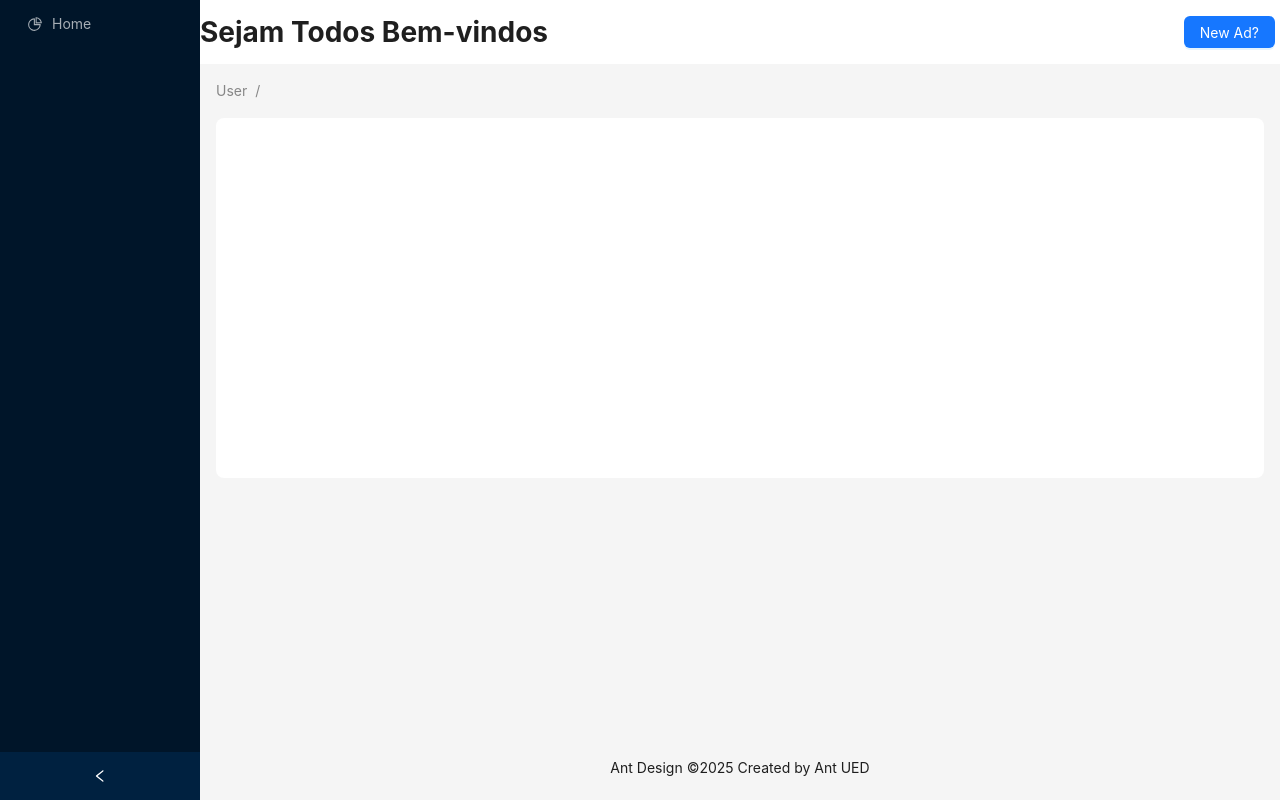
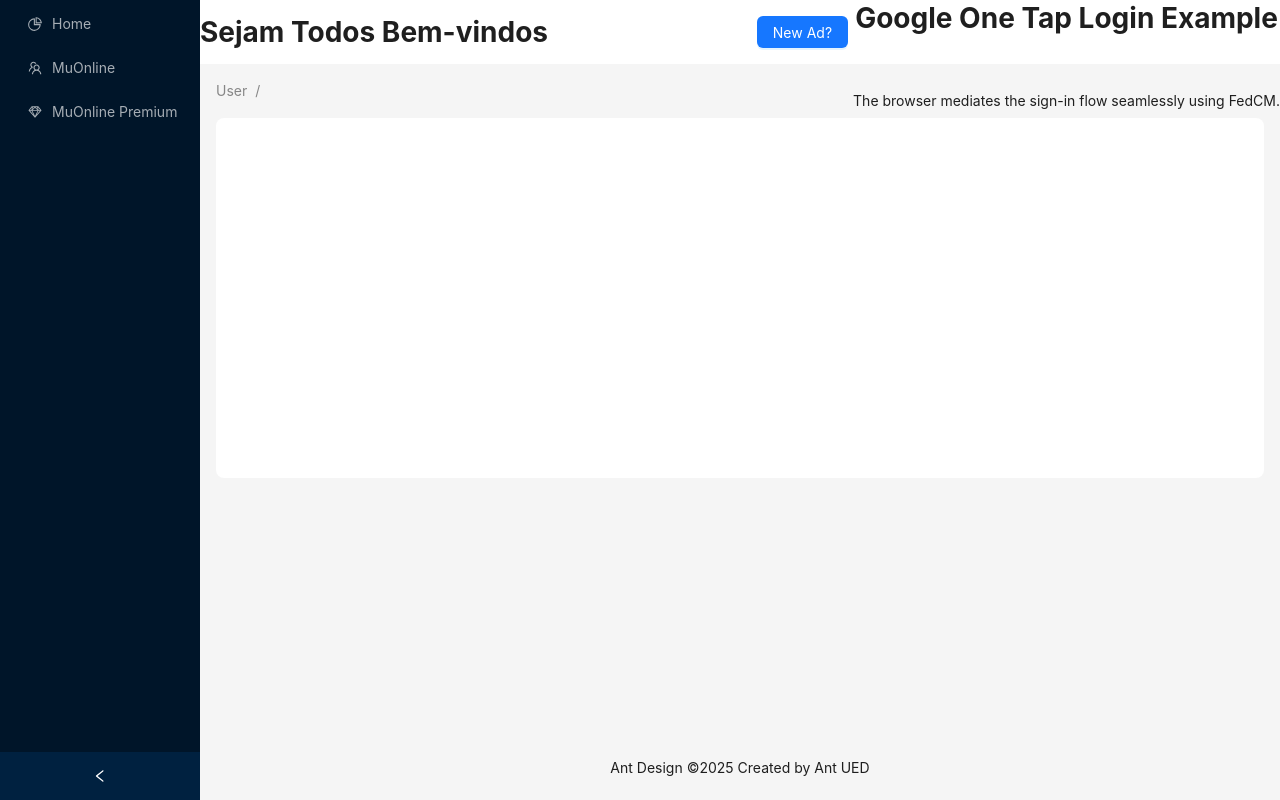
Before and after one commit to cvrafael/ads-mo, a React (Vite) app in the folder frontend/: page / in a window 1280 px wide. Built offline with nearby package versions, Linux system fonts and the light colour scheme; no server answers.

Commit message:
Google OAuth

```diff
--- a/frontend/src/App.jsx
+++ b/frontend/src/App.jsx
@@ -1,7 +1,7 @@
 import React,{useState} from 'react'
 import { Routes, Route } from "react-router";
-import { GoogleOAuthProvider } from '@react-oauth/google';
-import { GoogleLogin } from '@react-oauth/google';
+import { GoogleOAuthProvider, useGoogleOneTapLogin } from "@react-oauth/google";
+import GoogleLogin from './pages/Login/Login.jsx'
 import {jwtDecode} from "jwt-decode";
 import Main from "./core/MainPage.jsx";
 import Ads from "./pages/Ads/Ads.jsx";
@@ -14,23 +14,18 @@ import NotExists from "./components/NotExists/NotExists.jsx";
 import PremiumAds from './pages/PremiumAds/PremiumAds.jsx';
 import PixMercadoPago from './components/PixMercadoPago/PixMercadoPago.jsx';
 import Administrator from './pages/Administrator/Administrator.jsx';
-
+const clientId = import.meta.env.VITE_GOOGLE_CLIENT_ID;
 const App = () => {
   // const [isLogin, clients, isAdmin ] = useAuth();
   const [oauthGoogle, setOauthGoogle] = useState([]);
   console.log('datas',oauthGoogle)
 
   return (
-    <GoogleOAuthProvider clientId={import.meta.env.VITE_GOOGLE_CLIENT_ID}>
+     <GoogleOAuthProvider clientId={clientId}>
+
+
       <Routes>
-        <Route path="/" element={<Main GoogleLogin={
-                                                    <GoogleLogin
-                                                      onSuccess={(credentialResponse)=>{
-                                                      console.log(credentialResponse)
-                                                      console.log('datas',setOauthGoogle(jwtDecode(credentialResponse.credential)))
-                                                    }}
-                                                    onError={()=> console.log("Login Failed!")}
-                                                    />} oauthGoogle={oauthGoogle.email_verified} />
+        <Route path="/" element={<Main GoogleLogin={<GoogleLogin />} />
                                 }>
           {/* <Route path="/" element={<Ads />} />
         <Route path="/ads" element={<Ads  />} />
@@ -43,7 +38,8 @@ const App = () => {
           <Route path="/*" element={<NotExists />} />
         </Route>
       </Routes>
-    </GoogleOAuthProvider>
+      </GoogleOAuthProvider>
+
   )
 }
 
--- a/frontend/src/core/MainPage.jsx
+++ b/frontend/src/core/MainPage.jsx
@@ -13,7 +13,7 @@ import { Breadcrumb, Layout, Menu, theme, Flex, Image } from 'antd';
 const { Header, Content, Footer, Sider } = Layout;
 
 // const App = ({ avatar, isLogin, token, userEmail, isAdmin }) => {
-const App = ({ GoogleLogin, oauthGoogle }) => {
+const App = ({ GoogleLogin }) => {
 
 function getItem(label, key, icon, children) {
   return {
@@ -26,8 +26,8 @@ function getItem(label, key, icon, children) {
 
 const items = [
   getItem(<Link to={"/"}>Home</Link>, '100', <PieChartOutlined />),
-  oauthGoogle? getItem(<Link to={"/ads"}>MuOnline</Link>, 'sub2', <TeamOutlined />,): '',
-  oauthGoogle?getItem(<Link to={"/premium"}>MuOnline Premium</Link>, '200', <SketchOutlined />,): '',
+  getItem(<Link to={"/ads"}>MuOnline</Link>, 'sub2', <TeamOutlined />,),
+  getItem(<Link to={"/premium"}>MuOnline Premium</Link>, '200', <SketchOutlined />,),
   // isAdmin? getItem(<Link to={"/admin"}>Administrator</Link>, '300', <SketchOutlined />,): "",
 ];
 
@@ -83,7 +83,7 @@ const items = [
               },
               {
                 // title: `${userEmail}`,
-                title: `${oauthGoogle ? oauthGoogle?.email: ''}`,
+                title: `${''}`,
               },
             ]}
           >
--- a/frontend/src/main.jsx
+++ b/frontend/src/main.jsx
@@ -1,13 +1,17 @@
 import React from "react";
 import ReactDOM from "react-dom/client";
+import { GoogleOAuthProvider } from '@react-oauth/google';
 import { BrowserRouter } from "react-router";
 import App from './App.jsx';
 import "./index.css";
 
+const clientId = import.meta.env.VITE_GOOGLE_CLIENT_ID;
 const root = document.getElementById("root");
 
 ReactDOM.createRoot(root).render(
   <BrowserRouter>
-    <App />
+    <GoogleOAuthProvider clientId={clientId}>
+      <App />
+    </GoogleOAuthProvider>
   </BrowserRouter>
 );
--- /dev/null
+++ b/frontend/src/pages/Login/Login.jsx
@@ -0,0 +1,51 @@
+import React, { useState } from "react";
+import { useGoogleOneTapLogin } from "@react-oauth/google";
+import { jwtDecode } from "jwt-decode";
+
+const Login = () => {
+
+  // State to store user profile information
+  const [userProfile, setUserProfile] = useState(null);
+
+  useGoogleOneTapLogin({
+    onSuccess: (credentialResponse) => {
+      console.log("Login successful:", credentialResponse);
+
+      // Decode the user's JWT token to extract profile information
+      const decoded = jwtDecode(credentialResponse.credential);
+      console.log("Decoded Token:", decoded);
+
+      // Update the user profile state
+      setUserProfile({
+        name: decoded.name,
+        email: decoded.email,
+        picture: decoded.picture,
+      });
+    },
+    onError: () => {
+      console.log("Login failed");
+    },
+    use_fedcm_for_prompt: false, // Enable the browser to mediate the sign-in flow
+  });
+
+  return (
+      <div style={{ textAlign: "center", marginTop: "50px" }}>
+        <h1>Google One Tap Login Example</h1>
+        {userProfile ? (
+          // Display user profile information after login
+          <div style={{ marginTop: "20px" }}>
+            <img
+              src={userProfile.picture}
+              alt="Profile"
+              style={{ borderRadius: "50%", width: "50px", height: "50px" }}
+            />
+            <p>Email: {userProfile.email}</p>
+          </div>
+        ) : (
+          <p>The browser mediates the sign-in flow seamlessly using FedCM.</p>
+        )}
+      </div>
+  );
+};
+
+export default Login;
```
Also changed, not shown: frontend/src/pages/Login/apiNewLogin.js (added, +24 -0 lines), 1 other file (tests, documents, lock files or other folders).
